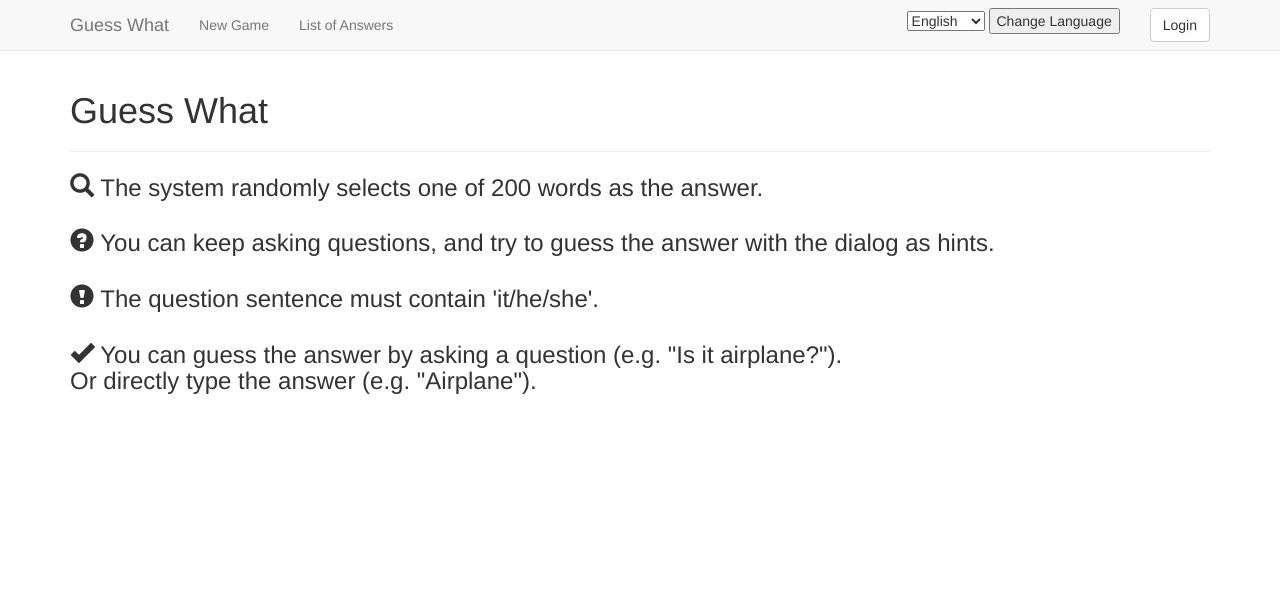
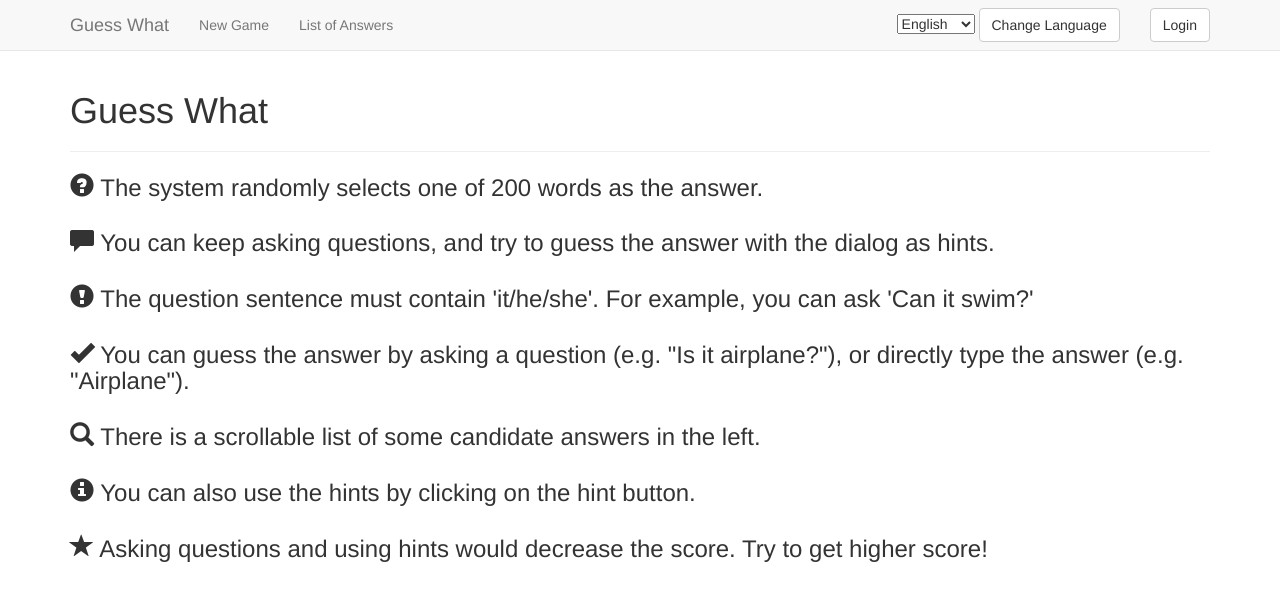
Before and after one commit to kevin1kevin1k/gw-django, a Django app: page /en/ in a window 1280 px wide. Shown: the top 601 px of the page. Run offline with Django 3.2, Linux system fonts and the light colour scheme; parts of the project's set-up code (start-up, migrations or seed data) failed here and were passed over; some libraries are stand-ins or nearby versions.

Commit message:
revise description

```diff
--- a/pages/templates/pages/base.html
+++ b/pages/templates/pages/base.html
@@ -54,7 +54,7 @@
                   </option>
               {% endfor %}
           </select>
-          <input type="submit" value="Change Language" />
+          <input type="submit" class="btn btn-default" value="Change Language" />
           </form>
 
             <!--{% get_language_info_list for LANGUAGES as languages %}
--- a/pages/templates/pages/home.html
+++ b/pages/templates/pages/home.html
@@ -8,28 +8,32 @@
   <hr>
   <h3>
 
-    <span class="glyphicon glyphicon-search" aria-hidden="true"></span>
+    <span class="glyphicon glyphicon-question-sign" aria-hidden="true"></span>
     {% trans 'The system randomly selects one of 200 words as the answer.' %}
     <br><br>
 
-    <span class="glyphicon glyphicon-question-sign" aria-hidden="true"></span>
+    <span class="glyphicon glyphicon-comment" aria-hidden="true"></span>
     {% trans 'You can keep asking questions, and try to guess the answer with the dialog as hints.' %}
     <br><br>
 
     <span class="glyphicon glyphicon-exclamation-sign" aria-hidden="true"></span>
-    {% trans "The question sentence must contain 'it/he/she'." %}
+    {% trans "The question sentence must contain 'it/he/she'. For example, you can ask 'Can it swim?'" %}
     <br><br>
 
-    <!--<span class="glyphicon glyphicon-info-sign" aria-hidden="true"></span>
-    如果覺得太難猜了，也有三個提示可以提供一些線索
-    <br><br>-->
+    <span class="glyphicon glyphicon-ok" aria-hidden="true"></span>
+    {% trans 'You can guess the answer by asking a question (e.g. "Is it airplane?"), or directly type the answer (e.g. "Airplane").' %}
+    <br><br>
 
-    <span class="glyphicon glyphicon-ok" aria-hidden="true"></span>
-    {% trans 'You can guess the answer by asking a question (e.g. "Is it airplane?").' %}
-    <br>
+    <span class="glyphicon glyphicon-search" aria-hidden="true"></span>
+    {% trans 'There is a scrollable list of some candidate answers in the left.' %}
+    <br><br>
 
-    {% trans 'Or directly type the answer (e.g. "Airplane").' %}
+    <span class="glyphicon glyphicon-info-sign" aria-hidden="true"></span>
+    {% trans 'You can also use the hints by clicking on the hint button.' %}
+    <br><br>
 
+    <span class="glyphicon glyphicon-star" aria-hidden="true"></span>
+    {% trans 'Asking questions and using hints would decrease the score. Try to get higher score!' %}
     <br><br>
   </h3>
 </div>
```
Also changed, not shown: locale/zh_Hant/LC_MESSAGES/django.po, 1 other file.
